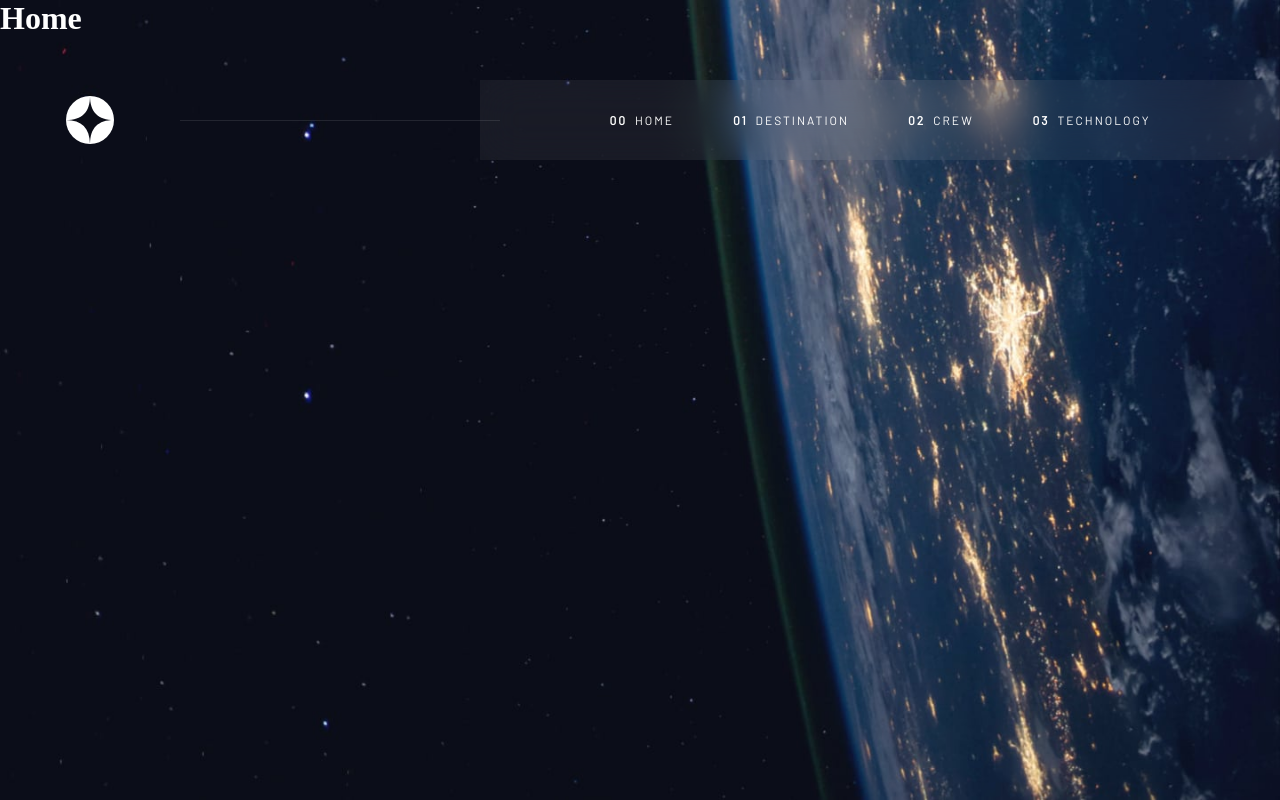
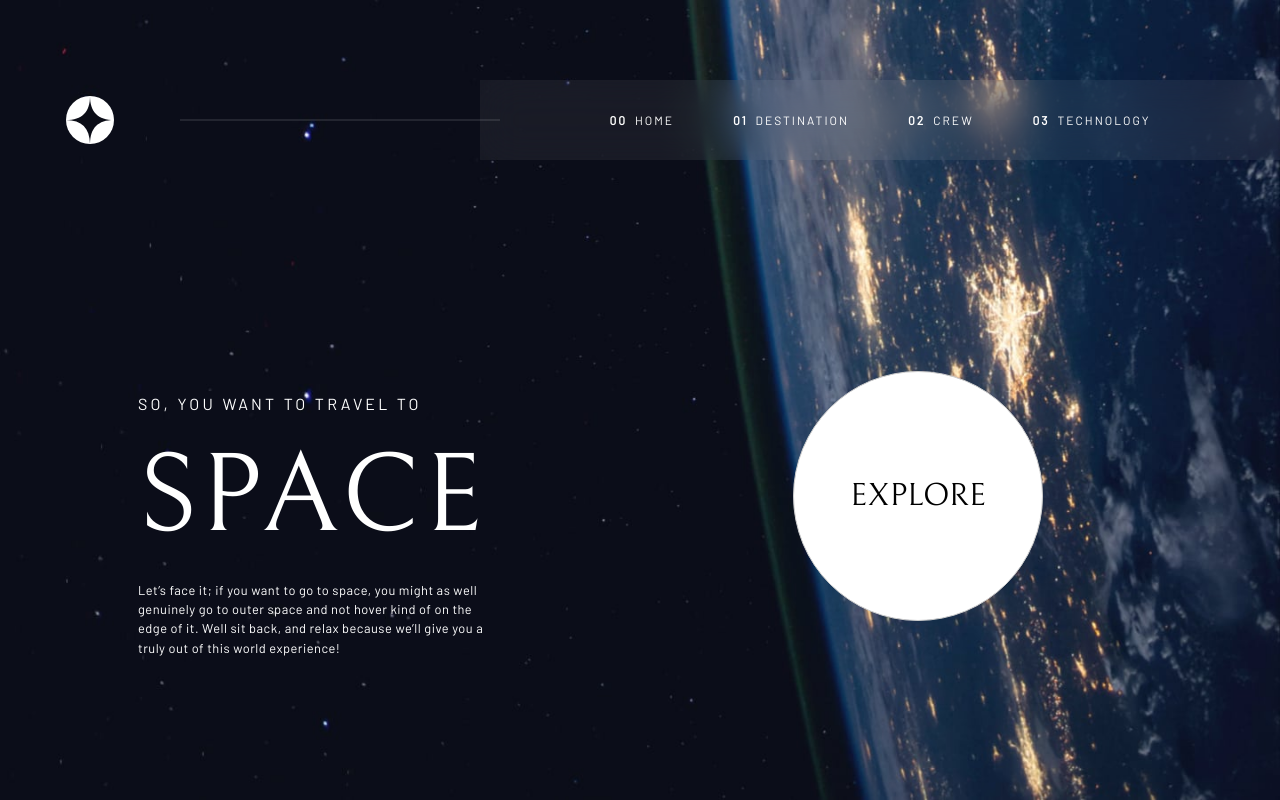
Before and after one commit to florent-augier/space-tourisme-svelte, a Svelte app: page / in a window 1280 px wide. Built offline with nearby package versions, Linux system fonts and the light colour scheme.

Commit message:
Feat(Home): text + css, explore butt. + css

```diff
--- a/src/App.svelte
+++ b/src/App.svelte
@@ -68,7 +68,7 @@
 		content: "";
 		display: block;
 		position: absolute;
-		height: 1px;
+		height: 1.5px;
 		width: calc(100vw - 120%);
 		right: -20px;
 		margin-right: 100%;
--- a/src/Home.svelte
+++ b/src/Home.svelte
@@ -2,7 +2,19 @@
 </script>
 
 <div id="homepage">
-    <h1>Home</h1>
+    <div class="wrapper-text-home">
+        <div id="first-row">SO, YOU WANT TO TRAVEL TO</div>
+        <div id="second-row">SPACE</div>
+        <div id="third-row">
+            Let’s face it; if you want to go to space, you might as well
+            genuinely go to outer space and not hover kind of on the edge of it.
+            Well sit back, and relax because we’ll give you a truly out of this
+            world experience!
+        </div>
+    </div>
+    <div class="wrapper-explore-button">
+        <button id="explore-space">EXPLORE</button>
+    </div>
 </div>
 
 <style>
@@ -18,7 +30,82 @@
         background-position-x: center;
         background-position-y: center;
     }
-    h1 {
+    .wrapper-text-home {
+        position: absolute;
+        margin-top: 30%;
+        margin-left: 10%;
+        width: min-content;
+        height: auto;
+        display: flex;
+        flex-direction: column;
+        justify-content: center;
+        align-items: flex-start;
         color: white;
     }
+    .wrapper-text-home * {
+        margin: 10px;
+    }
+    #first-row {
+        font-family: "Barlow";
+        font-size: 1rem;
+        letter-spacing: 0.2rem;
+    }
+    #second-row {
+        font-family: "Bellefair";
+        font-size: 7rem;
+        letter-spacing: 0.2rem;
+    }
+    #third-row {
+        font-family: "Barlow";
+        font-size: 0.8rem;
+        line-height: 1.2rem;
+        letter-spacing: 0.5px;
+    }
+    .wrapper-explore-button {
+        position: absolute;
+        margin-top: 27%;
+        margin-left: 60%;
+        width: 300px;
+        height: 300px;
+        display: flex;
+        justify-content: center;
+        align-items: center;
+    }
+    #explore-space {
+        width: 250px;
+        height: 250px;
+        background-color: white;
+        margin: auto;
+        border-radius: 50%;
+        position: relative;
+        font-family: "Bellefair";
+        font-size: 2rem;
+        color: black;
+    }
+    #explore-space::before {
+        content: "";
+        display: block;
+        position: absolute;
+        width: 250px;
+        height: 250px;
+        left: 0;
+        top: 0;
+        border-radius: 50%;
+        background-color: rgba(255, 255, 255, 0.1);
+        /* animation: grow 0.7s;
+        -webkit-animation: grow 0.7s; */
+        transition-property: transform, opacity;
+        transition-duration: 0.7s;
+        -webkit-transition-property: transform, opacity;
+        -webkit-transition-duration: 0.7s;
+        -o-transition-property: transform, opacity;
+        -o-transition-duration: 0.7s;
+        -moz-transition-property: transform, opacity;
+        -moz-transition-duration: 0.7s;
+        opacity: 0;
+    }
+    #explore-space:hover::before {
+        transform: scale(1.5);
+        opacity: 1;
+    }
 </style>
```
Also changed, not shown: 1 other file (tests, documents, lock files or other folders).
